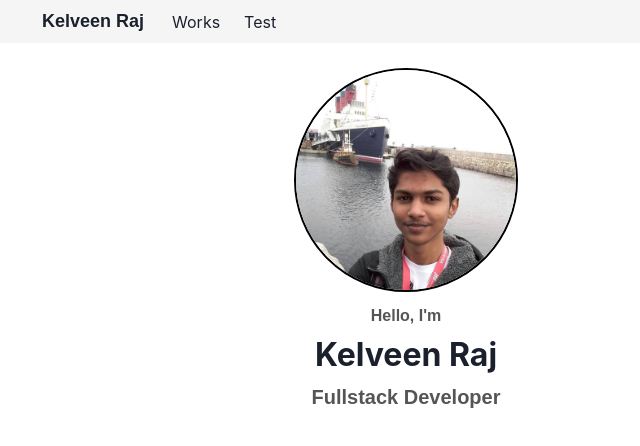
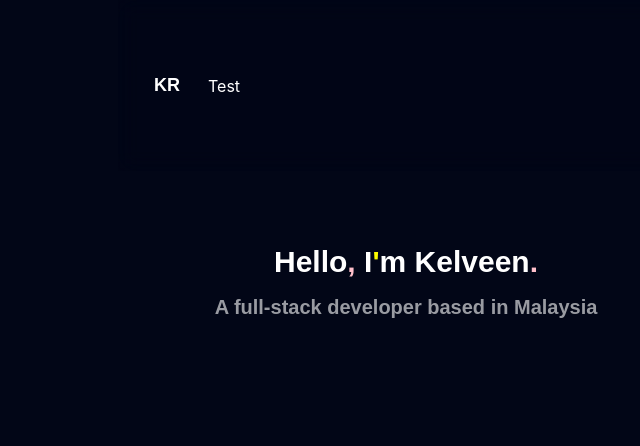
Before and after one commit to KelveenRaj/portfolio2024, a React (Create React App) app: page / in a window 1280 px wide. Shown: the top 446 px of the page, without its empty margins (234-874 px from the left). Built offline with nearby package versions, Linux system fonts and the light colour scheme.

Commit message:
fix about me page

```diff
--- /dev/null
+++ b/src/components/AnimatedText.js
@@ -0,0 +1,66 @@
+import React, { useState, useEffect } from "react";
+import styled from "styled-components";
+
+const AnimatedTextContainer = styled.div`
+  font-size: ${(props) => props.fontSize || "20px"};
+  font-weight: ${(props) => props.fontWeight || "bold"};
+  color: white;
+
+  span.yellow {
+    color: yellow;
+  }
+
+  span.pink {
+    color: pink;
+  }
+`;
+
+const AnimatedText = ({ text, fontSize, fontWeight }) => {
+  const [currentText, setCurrentText] = useState("");
+  const delay = 100;
+
+  useEffect(() => {
+    let index = 0;
+
+    const intervalId = setInterval(() => {
+      setCurrentText(text.substring(0, index));
+      index++;
+
+      if (index > text.length) {
+        clearInterval(intervalId);
+      }
+    }, delay);
+
+    return () => {
+      clearInterval(intervalId);
+    };
+  }, [text]);
+
+  const renderHighlightedText = () => {
+    const highlightRules = [
+      { chars: ["'"], className: "yellow" },
+      { chars: [".", ","], className: "pink" },
+    ];
+
+    return currentText.split("").map((char, i) => {
+      for (const rule of highlightRules) {
+        if (rule.chars.includes(char)) {
+          return (
+            <span key={i} className={rule.className}>
+              {char}
+            </span>
+          );
+        }
+      }
+      return <span key={i}>{char}</span>;
+    });
+  };
+
+  return (
+    <AnimatedTextContainer fontSize={fontSize} fontWeight={fontWeight}>
+      {renderHighlightedText()}
+    </AnimatedTextContainer>
+  );
+};
+
+export default AnimatedText;
--- a/src/components/LinkItem.js
+++ b/src/components/LinkItem.js
@@ -1,17 +1,10 @@
 import { Link } from "react-router-dom";
-import { Link as ChakraLink, useColorModeValue } from "@chakra-ui/react";
+import { Link as ChakraLink } from "@chakra-ui/react";
 
-const LinkItem = ({ href, path, children }) => {
-  const active = path === href;
-  const inactiveColor = useColorModeValue("gray200", "whiteAlpha.900");
-
+const LinkItem = ({ href, children }) => {
   return (
     <Link to={href}>
-      <ChakraLink
-        p={2}
-        bg={active ? "glassTeal" : undefined}
-        color={active ? "#202023" : inactiveColor}
-      >
+      <ChakraLink p={2} color={"white"}>
         {children}
       </ChakraLink>
     </Link>
--- a/src/components/Logo.js
+++ b/src/components/Logo.js
@@ -7,13 +7,13 @@ const Logo = () => {
     <Link to="/">
       <a>
         <Text
-          color={"gray.800"}
+          color={"white"}
           fontFamily='"Poppins", sans-serif'
           fontWeight="bold"
           fontSize={"18px"}
           ml={3}
         >
-          {data.name}
+          {data.logo}
         </Text>
       </a>
     </Link>
--- a/src/components/Navbar.js
+++ b/src/components/Navbar.js
@@ -19,10 +19,10 @@ const Navbar = (props) => {
   const { path } = props;
   return (
     <Box
-      position="fixed"
-      as="nav"
+      as="header"
       w="100%"
       bg={"blackAlpha.50"}
+      padding={"4rem 1rem"}
       style={{ backdropFilter: "blur(10px)" }}
       zIndex={1}
       {...props}
@@ -46,9 +46,6 @@ const Navbar = (props) => {
           flexGrow={1}
           mt={{ base: 4, nmd: 0 }}
         >
-          <LinkItem href="/works" path={path}>
-            Works
-          </LinkItem>
           <LinkItem href="/test" path={path}>
             Test
           </LinkItem>
@@ -58,16 +55,16 @@ const Navbar = (props) => {
             <Menu>
               <MenuButton
                 as={IconButton}
-                icon={<HamburgerIcon />}
-                variant="outline"
                 aria-label="Options"
+                icon={<HamburgerIcon boxSize={6} />}
+                colorScheme="white"
               />
               <MenuList>
                 <Link to="/" passHref>
                   <MenuItem as={ChakraLink}>About</MenuItem>
                 </Link>
-                <Link to="/works" passHref>
-                  <MenuItem as={ChakraLink}>Works</MenuItem>
+                <Link to="/test" passHref>
+                  <MenuItem as={ChakraLink}>Test</MenuItem>
                 </Link>
               </MenuList>
             </Menu>
--- a/src/components/layout/index.js
+++ b/src/components/layout/index.js
@@ -8,7 +8,13 @@ const MainLayout = () => {
   const currentPath = window.location.pathname;
 
   return (
-    <Box as="main" pb={8}>
+    <Box
+      as="main"
+      pb={8}
+      maxW={"36rem"}
+      marginLeft={"auto"}
+      marginRight={"auto"}
+    >
       <Helmet>
         <meta name="viewport" content="width=device-width, initial-scale=1" />
         <title>{data.name}</title>
--- a/src/index.js
+++ b/src/index.js
@@ -1,13 +1,15 @@
 import React from "react";
 import ReactDOM from "react-dom/client";
-import { ChakraProvider } from "@chakra-ui/react";
+import { ChakraProvider, Box } from "@chakra-ui/react";
 import App from "./App";
 
 const root = ReactDOM.createRoot(document.getElementById("root"));
 root.render(
   <React.StrictMode>
     <ChakraProvider>
-      <App />
+      <Box as="div" bg={"rgb(2 6 23/1)"} minHeight="100vh">
+        <App />
+      </Box>
     </ChakraProvider>
   </React.StrictMode>
 );
--- a/src/pages/about/index.js
+++ b/src/pages/about/index.js
@@ -1,5 +1,5 @@
-import { Container, Box, Image, Stack, Heading, Text } from "@chakra-ui/react";
-import profile from "../../assets/img/profile.jpg";
+import { Container, Box, Stack, Text } from "@chakra-ui/react";
+import AnimatedText from "../../components/AnimatedText";
 import data from "../../utils/constants.json";
 
 const About = () => {
@@ -7,27 +7,16 @@ const About = () => {
     <Container>
       <Box
         borderRadius="lg"
-        // bg={"#FFFAF0"}
         p={3}
         mb={6}
         align="center"
         boxSize="auto"
+        color="white"
       >
-        <Image
-          borderRadius="full"
-          border={"2px solid black"}
-          boxSize="3xs"
-          src={profile}
-          alt={data.name}
-          mb={3}
-        />
         <Stack fontFamily={'"Poppins", sans-serif'} spacing={2}>
-          <Text color={"#555555"} fontSize={"16px"} fontWeight={600}>
-            {data.hello}
-          </Text>
-          <Heading fontSize={"32px"}>{data.name}</Heading>
-          <Text color={"#555555"} fontSize={"20px"} fontWeight={600}>
-            {data.role}
+          <AnimatedText text={data.hello} fontSize="30px" />
+          <Text fontSize={"20px"} fontWeight={600} color="#FFFFFF99">
+            {data.info}
           </Text>
         </Stack>
       </Box>
--- a/src/utils/constants.json
+++ b/src/utils/constants.json
@@ -1,5 +1,7 @@
 {
+    "logo": "KR",
     "name": "Kelveen Raj",
-    "hello": "Hello, I'm",
+    "hello": "Hello, I'm Kelveen.",
+    "info": "A full-stack developer based in Malaysia",
     "role": "Fullstack Developer"
 }
```
Also changed, not shown: 1 other file (tests, documents, lock files or other folders).
